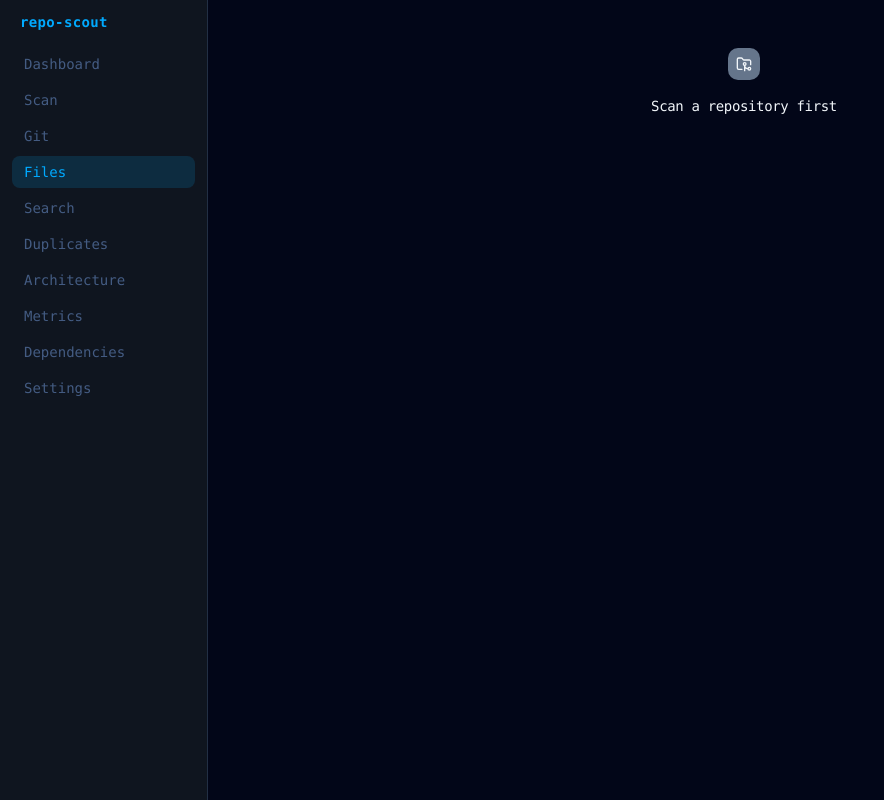
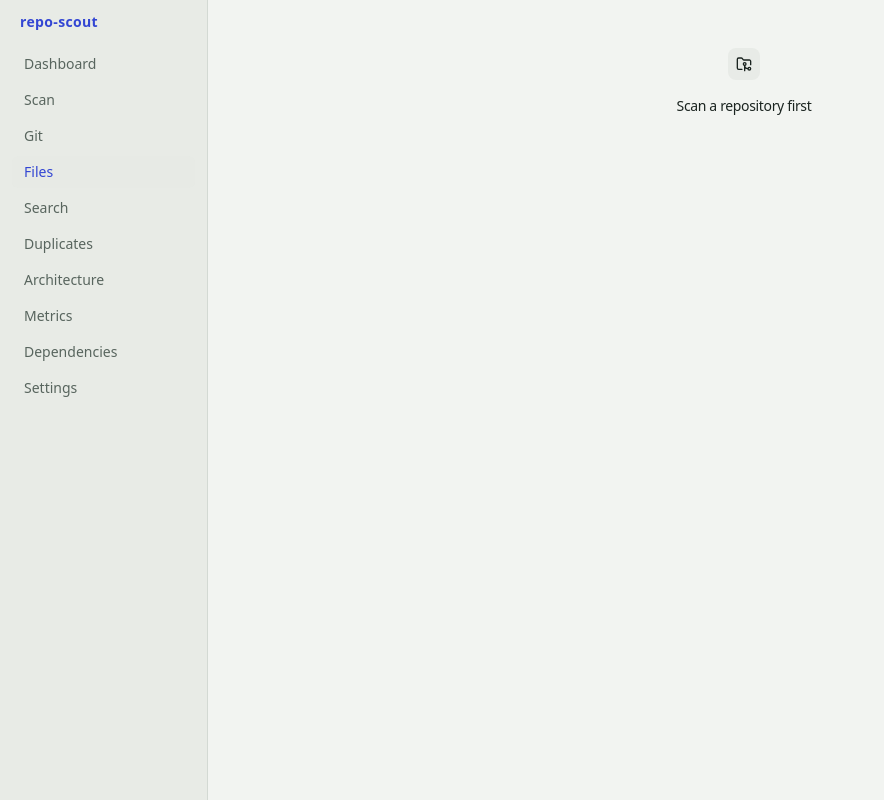
Before and after one commit to KhaledSaeed18/repo-scout, a React (Vite) app in the folder frontend/: page /files in a window 1280 px wide. Shown: the whole page, without its empty margins (0-884 px from the left). Built offline with nearby package versions, Linux system fonts and the light colour scheme; no server answers.

Commit message:
style(frontend): replace slate theme with survey map tokens and bundled typefaces

```diff
--- a/frontend/package.json
+++ b/frontend/package.json
@@ -14,7 +14,9 @@
   },
   "dependencies": {
     "@base-ui/react": "^1.6.0",
-    "@fontsource-variable/geist": "^5.3.0",
+    "@fontsource-variable/jetbrains-mono": "^5.3.0",
+    "@fontsource/barlow": "^5.3.0",
+    "@fontsource/barlow-semi-condensed": "^5.3.0",
     "@tanstack/react-query": "^5.101.4",
     "class-variance-authority": "^0.7.1",
     "clsx": "^2.1.1",
--- a/frontend/src/index.css
+++ b/frontend/src/index.css
@@ -1,155 +1,217 @@
 @import "tailwindcss";
 @import "tw-animate-css";
 @import "shadcn/tailwind.css";
-@import "@fontsource-variable/geist";
+@import "@fontsource/barlow/400.css";
+@import "@fontsource/barlow/500.css";
+@import "@fontsource/barlow/600.css";
+@import "@fontsource/barlow-semi-condensed/500.css";
+@import "@fontsource/barlow-semi-condensed/600.css";
+@import "@fontsource/barlow-semi-condensed/700.css";
+@import "@fontsource-variable/jetbrains-mono";
 
 @custom-variant dark (&:is(.dark *));
 
+/*
+ * Survey map palette. Light is drafting film: cool green-grey paper, green-black
+ * ink, ultramarine markup for anything interactive. Activity uses a contour
+ * ramp from sage to forest. Dark is the same map read at night.
+ */
 :root {
-  color-scheme: dark;
-  /* Dark theme as default */
-  --background: hsl(217 33% 1%);  /* slate-950 */
-  --foreground: hsl(210 40% 96%);  /* slate-100 */
-  --card: hsl(217 33% 9%);  /* slate-900 */
-  --card-foreground: hsl(210 40% 96%);  /* slate-100 */
-  --popover: hsl(217 33% 9%);  /* slate-900 */
-  --popover-foreground: hsl(210 40% 96%);  /* slate-100 */
-  --primary: hsl(200 100% 50%);  /* sky-600 */
-  --primary-foreground: hsl(210 40% 96%);  /* slate-100 */
-  --secondary: hsl(217 33% 20%);  /* slate-800 */
-  --secondary-foreground: hsl(210 40% 96%);  /* slate-100 */
-  --muted: hsl(215 16% 47%);  /* slate-500 */
-  --muted-foreground: hsl(217 32% 39%);  /* slate-400 */
-  --accent: hsl(200 100% 50%);  /* sky-600 */
-  --accent-foreground: hsl(217 33% 9%);  /* slate-900 */
-  --destructive: hsl(0 84% 60%);  /* rose-600 */
-  --border: hsl(217 33% 20%);  /* slate-800 */
-  --input: hsl(217 33% 20%);  /* slate-800 */
-  --ring: hsl(200 100% 50%);  /* sky-600 */
-  --chart-1: hsl(200 100% 50%);  /* sky-600 */
-  --chart-2: hsl(120 77% 55%);  /* emerald-500 */
-  --chart-3: hsl(45 93% 47%);  /* amber-500 */
-  --chart-4: hsl(0 84% 60%);  /* rose-600 */
-  --chart-5: hsl(240 10% 64%);  /* slate-400 */
-  --radius: 0.625rem;
-  --sidebar: hsl(217 33% 9%);  /* slate-900 */
-  --sidebar-foreground: hsl(210 40% 96%);  /* slate-100 */
-  --sidebar-primary: hsl(200 100% 50%);  /* sky-600 */
-  --sidebar-primary-foreground: hsl(210 40% 96%);  /* slate-100 */
-  --sidebar-accent: hsl(200 100% 50%);  /* sky-600 */
-  --sidebar-accent-foreground: hsl(210 40% 96%);  /* slate-100 */
-  --sidebar-border: hsl(217 33% 20%);  /* slate-800 */
-  --sidebar-ring: hsl(200 100% 50%);  /* sky-600 */
+  color-scheme: light;
+  --background: #f2f4f1;
+  --foreground: #1b2420;
+  --card: #fafbf9;
+  --card-foreground: #1b2420;
+  --popover: #ffffff;
+  --popover-foreground: #1b2420;
+  --primary: #3346d3;
+  --primary-foreground: #ffffff;
+  --secondary: #e4e8e3;
+  --secondary-foreground: #1b2420;
+  --muted: #e8ebe7;
+  --muted-foreground: #58655e;
+  --accent: #e2e6f8;
+  --accent-foreground: #24319c;
+  --destructive: #b4382b;
+  --success: #2a6c4b;
+  --warning: #9c6210;
+  --border: #d3d9d3;
+  --input: #c4ccc6;
+  --ring: #3346d3;
+
+  --contour-0: #e3e9e3;
+  --contour-1: #bdd3c2;
+  --contour-2: #86b497;
+  --contour-3: #4b8b67;
+  --contour-4: #1d5c42;
+
+  --chart-1: #3346d3;
+  --chart-2: #2f7f5b;
+  --chart-3: #b98318;
+  --chart-4: #a8466b;
+  --chart-5: #2f8293;
+  --chart-6: #7356c2;
+  --chart-7: #b4592f;
+  --chart-8: #7d8a83;
+
+  --radius: 0.375rem;
+  --sidebar: #e8ebe6;
+  --sidebar-foreground: #1b2420;
+  --sidebar-primary: #3346d3;
+  --sidebar-primary-foreground: #ffffff;
+  --sidebar-accent: #dde2dc;
+  --sidebar-accent-foreground: #1b2420;
+  --sidebar-border: #d3d9d3;
+  --sidebar-ring: #3346d3;
 }
 
-html,
-body,
-#root {
-  height: 100%;
-}
+.dark {
+  color-scheme: dark;
+  --background: #111714;
+  --foreground: #e1e8e3;
+  --card: #161e1a;
+  --card-foreground: #e1e8e3;
+  --popover: #1b2420;
+  --popover-foreground: #e1e8e3;
+  --primary: #8e9cff;
+  --primary-foreground: #0f1540;
+  --secondary: #212b26;
+  --secondary-foreground: #e1e8e3;
+  --muted: #1d2622;
+  --muted-foreground: #95a39a;
+  --accent: #232a4c;
+  --accent-foreground: #c8ceff;
+  --destructive: #e57565;
+  --success: #6cc196;
+  --warning: #e0ac4c;
+  --border: #29342e;
+  --input: #35423b;
+  --ring: #8e9cff;
 
-body {
-  @apply bg-slate-950 text-slate-100;
-  font-family: ui-monospace, SFMono-Regular, Menlo, monospace;
-}
+  --contour-0: #1c2621;
+  --contour-1: #22463a;
+  --contour-2: #2f6a50;
+  --contour-3: #4e9b71;
+  --contour-4: #8bd3a2;
 
-::-webkit-scrollbar {
-  width: 10px;
-  height: 10px;
-}
-::-webkit-scrollbar-thumb {
-  @apply bg-slate-700 rounded;
-}
-::-webkit-scrollbar-track {
-  @apply bg-slate-900;
+  --chart-1: #8e9cff;
+  --chart-2: #5cb98a;
+  --chart-3: #deae4b;
+  --chart-4: #e07fa4;
+  --chart-5: #6bbfcc;
+  --chart-6: #b39af0;
+  --chart-7: #e08a5c;
+  --chart-8: #8a978f;
+
+  --sidebar: #0d1210;
+  --sidebar-foreground: #e1e8e3;
+  --sidebar-primary: #8e9cff;
+  --sidebar-primary-foreground: #0f1540;
+  --sidebar-accent: #1b2420;
+  --sidebar-accent-foreground: #e1e8e3;
+  --sidebar-border: #222c27;
+  --sidebar-ring: #8e9cff;
 }
 
 @theme inline {
-  --font-heading: var(--font-sans);
-  --font-sans: 'Geist Variable', sans-serif;
+  --font-sans: "Barlow", ui-sans-serif, system-ui, sans-serif;
+  --font-heading: "Barlow Semi Condensed", "Barlow", ui-sans-serif, sans-serif;
+  --font-mono: "JetBrains Mono Variable", ui-monospace, SFMono-Regular, Menlo, monospace;
+
+  --color-background: var(--background);
+  --color-foreground: var(--foreground);
+  --color-card: var(--card);
+  --color-card-foreground: var(--card-foreground);
+  --color-popover: var(--popover);
+  --color-popover-foreground: var(--popover-foreground);
+  --color-primary: var(--primary);
+  --color-primary-foreground: var(--primary-foreground);
+  --color-secondary: var(--secondary);
+  --color-secondary-foreground: var(--secondary-foreground);
+  --color-muted: var(--muted);
+  --color-muted-foreground: var(--muted-foreground);
+  --color-accent: var(--accent);
+  --color-accent-foreground: var(--accent-foreground);
+  --color-destructive: var(--destructive);
+  --color-success: var(--success);
+  --color-warning: var(--warning);
+  --color-border: var(--border);
+  --color-input: var(--input);
+  --color-ring: var(--ring);
+
+  --color-contour-0: var(--contour-0);
+  --color-contour-1: var(--contour-1);
+  --color-contour-2: var(--contour-2);
+  --color-contour-3: var(--contour-3);
+  --color-contour-4: var(--contour-4);
+
+  --color-chart-1: var(--chart-1);
+  --color-chart-2: var(--chart-2);
+  --color-chart-3: var(--chart-3);
+  --color-chart-4: var(--chart-4);
+  --color-chart-5: var(--chart-5);
+  --color-chart-6: var(--chart-6);
+  --color-chart-7: var(--chart-7);
+  --color-chart-8: var(--chart-8);
+
+  --color-sidebar: var(--sidebar);
+  --color-sidebar-foreground: var(--sidebar-foreground);
+  --color-sidebar-primary: var(--sidebar-primary);
+  --color-sidebar-primary-foreground: var(--sidebar-primary-foreground);
+  --color-sidebar-accent: var(--sidebar-accent);
+  --color-sidebar-accent-foreground: var(--sidebar-accent-foreground);
+  --color-sidebar-border: var(--sidebar-border);
   --color-sidebar-ring: var(--sidebar-ring);
-  --color-sidebar-border: var(--sidebar-border);
-  --color-sidebar-accent-foreground: var(--sidebar-accent-foreground);
-  --color-sidebar-accent: var(--sidebar-accent);
-  --color-sidebar-primary-foreground: var(--sidebar-primary-foreground);
-  --color-sidebar-primary: var(--sidebar-primary);
-  --color-sidebar-foreground: var(--sidebar-foreground);
-  --color-sidebar: var(--sidebar);
-  --color-chart-5: var(--chart-5);
-  --color-chart-4: var(--chart-4);
-  --color-chart-3: var(--chart-3);
-  --color-chart-2: var(--chart-2);
-  --color-chart-1: var(--chart-1);
-  --color-ring: var(--ring);
-  --color-input: var(--input);
-  --color-border: var(--border);
-  --color-destructive: var(--destructive);
-  --color-accent-foreground: var(--accent-foreground);
-  --color-accent: var(--accent);
-  --color-muted-foreground: var(--muted-foreground);
-  --color-muted: var(--muted);
-  --color-secondary-foreground: var(--secondary-foreground);
-  --color-secondary: var(--secondary);
-  --color-primary-foreground: var(--primary-foreground);
-  --color-primary: var(--primary);
-  --color-popover-foreground: var(--popover-foreground);
-  --color-popover: var(--popover);
-  --color-card-foreground: var(--card-foreground);
-  --color-card: var(--card);
-  --color-foreground: var(--foreground);
-  --color-background: var(--background);
-  --radius-sm: calc(var(--radius) * 0.6);
-  --radius-md: calc(var(--radius) * 0.8);
-  --radius-lg: var(--radius);
-  --radius-xl: calc(var(--radius) * 1.4);
-  --radius-2xl: calc(var(--radius) * 1.8);
-  --radius-3xl: calc(var(--radius) * 2.2);
-  --radius-4xl: calc(var(--radius) * 2.6);
-}
 
-.dark {
-  /* Dark mode theme - slate/sky colors */
-  --background: hsl(217 33% 1%);  /* slate-950 */
-  --foreground: hsl(210 40% 96%);  /* slate-100 */
-  --card: hsl(217 33% 9%);  /* slate-900 */
-  --card-foreground: hsl(210 40% 96%);  /* slate-100 */
-  --popover: hsl(217 33% 9%);  /* slate-900 */
-  --popover-foreground: hsl(210 40% 96%);  /* slate-100 */
-  --primary: hsl(200 100% 50%);  /* sky-600 */
-  --primary-foreground: hsl(210 40% 96%);  /* slate-100 */
-  --secondary: hsl(217 33% 20%);  /* slate-800 */
-  --secondary-foreground: hsl(210 40% 96%);  /* slate-100 */
-  --muted: hsl(215 16% 47%);  /* slate-500 */
-  --muted-foreground: hsl(217 32% 39%);  /* slate-400 */
-  --accent: hsl(200 100% 50%);  /* sky-600 */
-  --accent-foreground: hsl(217 33% 9%);  /* slate-900 */
-  --destructive: hsl(0 84% 60%);  /* rose-600 */
-  --border: hsl(217 33% 20%);  /* slate-800 */
-  --input: hsl(217 33% 20%);  /* slate-800 */
-  --ring: hsl(200 100% 50%);  /* sky-600 */
-  --chart-1: hsl(200 100% 50%);  /* sky-600 */
-  --chart-2: hsl(120 77% 55%);  /* emerald-500 */
-  --chart-3: hsl(45 93% 47%);  /* amber-500 */
-  --chart-4: hsl(0 84% 60%);  /* rose-600 */
-  --chart-5: hsl(240 10% 64%);  /* slate-400 */
-  --sidebar: hsl(217 33% 9%);  /* slate-900 */
-  --sidebar-foreground: hsl(210 40% 96%);  /* slate-100 */
-  --sidebar-primary: hsl(200 100% 50%);  /* sky-600 */
-  --sidebar-primary-foreground: hsl(210 40% 96%);  /* slate-100 */
-  --sidebar-accent: hsl(200 100% 50%);  /* sky-600 */
-  --sidebar-accent-foreground: hsl(210 40% 96%);  /* slate-100 */
-  --sidebar-border: hsl(217 33% 20%);  /* slate-800 */
-  --sidebar-ring: hsl(200 100% 50%);  /* sky-600 */
+  --radius-sm: calc(var(--radius) * 0.66);
+  --radius-md: var(--radius);
+  --radius-lg: calc(var(--radius) * 1.33);
+  --radius-xl: calc(var(--radius) * 1.66);
+  --radius-2xl: calc(var(--radius) * 2);
+  --radius-3xl: calc(var(--radius) * 2.5);
+  --radius-4xl: calc(var(--radius) * 3);
 }
 
 @layer base {
   * {
     @apply border-border outline-ring/50;
   }
+  html,
+  body,
+  #root {
+    height: 100%;
+  }
+  html {
+    @apply font-sans antialiased;
+  }
   body {
     @apply bg-background text-foreground;
+    font-size: 0.9375rem;
+    line-height: 1.5;
   }
-  html {
-    @apply font-sans;
+  h1,
+  h2,
+  h3 {
+    @apply font-heading;
+    text-wrap: balance;
+  }
+  ::selection {
+    @apply bg-primary/20;
+  }
+  :focus-visible {
+    @apply outline-2 outline-offset-2 outline-ring;
+  }
+  * {
+    scrollbar-width: thin;
+    scrollbar-color: var(--input) transparent;
   }
 }
+
+@media (prefers-reduced-motion: reduce) {
+  *,
+  *::before,
+  *::after {
+    animation-duration: 0.01ms !important;
+    transition-duration: 0.01ms !important;
+  }
+}
```
Also changed, not shown: 1 other file (tests, documents, lock files or other folders).
